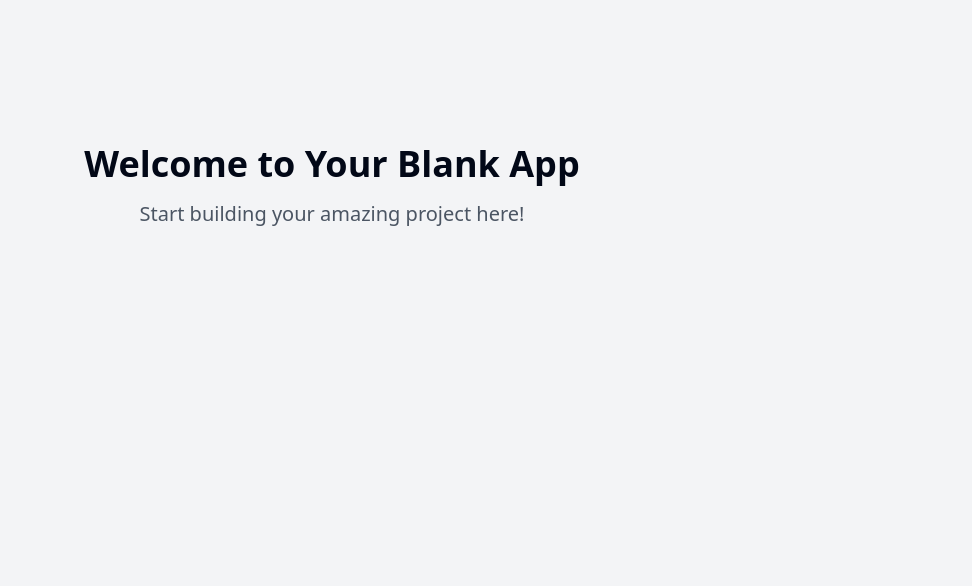
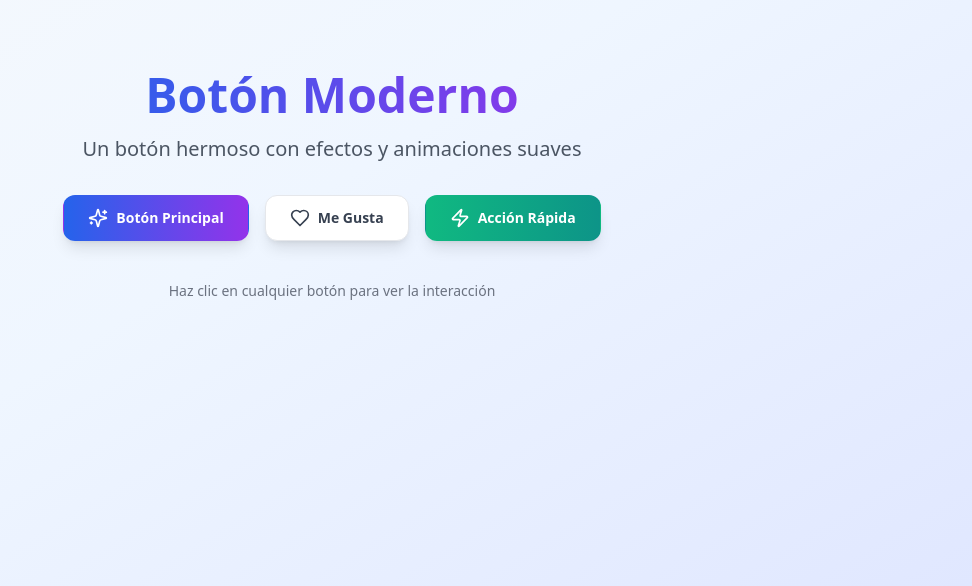
Before and after one commit to marianareyesgonzalez4/boton-magico-creador, a React (Vite) app: page / in a window 1280 px wide. Shown: the part 214-800 px from the top of the page, without its empty margins (308-1280 px from the left). Built offline with nearby package versions, Linux system fonts and the light colour scheme.

Commit message:
Add a button
Create a button element.

```diff
--- /dev/null
+++ b/src/components/ModernButton.tsx
@@ -0,0 +1,56 @@
+
+import React from "react";
+import { cn } from "@/lib/utils";
+
+interface ModernButtonProps {
+  children: React.ReactNode;
+  onClick?: () => void;
+  variant?: "primary" | "secondary" | "accent";
+  icon?: React.ReactNode;
+  disabled?: boolean;
+  className?: string;
+}
+
+export const ModernButton: React.FC<ModernButtonProps> = ({
+  children,
+  onClick,
+  variant = "primary",
+  icon,
+  disabled = false,
+  className,
+}) => {
+  const baseStyles = "relative group inline-flex items-center justify-center gap-2 px-6 py-3 font-semibold text-sm rounded-xl transition-all duration-300 ease-in-out transform hover:scale-105 active:scale-95 focus:outline-none focus:ring-4 focus:ring-opacity-50 disabled:opacity-50 disabled:cursor-not-allowed disabled:hover:scale-100 overflow-hidden";
+
+  const variantStyles = {
+    primary: "bg-gradient-to-r from-blue-600 to-purple-600 text-white shadow-lg hover:shadow-xl hover:shadow-blue-500/25 focus:ring-blue-500 border border-transparent",
+    secondary: "bg-white text-gray-700 shadow-lg hover:shadow-xl border border-gray-200 hover:border-gray-300 focus:ring-gray-500",
+    accent: "bg-gradient-to-r from-emerald-500 to-teal-600 text-white shadow-lg hover:shadow-xl hover:shadow-emerald-500/25 focus:ring-emerald-500 border border-transparent",
+  };
+
+  const handleClick = () => {
+    if (!disabled && onClick) {
+      onClick();
+    }
+  };
+
+  return (
+    <button
+      onClick={handleClick}
+      disabled={disabled}
+      className={cn(baseStyles, variantStyles[variant], className)}
+    >
+      {/* Efecto de brillo en hover */}
+      <div className="absolute inset-0 bg-gradient-to-r from-white/0 via-white/20 to-white/0 translate-x-[-100%] group-hover:translate-x-[100%] transition-transform duration-700 ease-in-out" />
+
+      {/* Contenido del botón */}
+      <div className="relative flex items-center gap-2">
+        {icon && (
+          <span className="transition-transform duration-200 group-hover:rotate-12">
+            {icon}
+          </span>
+        )}
+        <span>{children}</span>
+      </div>
+    </button>
+  );
+};
--- a/src/pages/Index.tsx
+++ b/src/pages/Index.tsx
@@ -1,11 +1,58 @@
-// Update this page (the content is just a fallback if you fail to update the page)
+
+import { Button } from "@/components/ui/button";
+import { ModernButton } from "@/components/ModernButton";
+import { Sparkles, Heart, Zap } from "lucide-react";
 
 const Index = () => {
+  const handleClick = () => {
+    console.log("¡Botón presionado!");
+  };
+
   return (
-    <div className="min-h-screen flex items-center justify-center bg-gray-100">
-      <div className="text-center">
-        <h1 className="text-4xl font-bold mb-4">Welcome to Your Blank App</h1>
-        <p className="text-xl text-gray-600">Start building your amazing project here!</p>
+    <div className="min-h-screen bg-gradient-to-br from-slate-50 via-blue-50 to-indigo-100 flex items-center justify-center p-8">
+      <div className="text-center space-y-8 max-w-2xl">
+        <div className="space-y-4">
+          <h1 className="text-5xl font-bold bg-gradient-to-r from-blue-600 to-purple-600 bg-clip-text text-transparent">
+            Botón Moderno
+          </h1>
+          <p className="text-xl text-gray-600">
+            Un botón hermoso con efectos y animaciones suaves
+          </p>
+        </div>
+
+        <div className="space-y-6">
+          <div className="flex flex-col sm:flex-row gap-4 justify-center items-center">
+            <ModernButton
+              onClick={handleClick}
+              variant="primary"
+              icon={<Sparkles className="w-5 h-5" />}
+            >
+              Botón Principal
+            </ModernButton>
+
+            <ModernButton
+              onClick={handleClick}
+              variant="secondary"
+              icon={<Heart className="w-5 h-5" />}
+            >
+              Me Gusta
+            </ModernButton>
+
+            <ModernButton
+              onClick={handleClick}
+              variant="accent"
+              icon={<Zap className="w-5 h-5" />}
+            >
+              Acción Rápida
+            </ModernButton>
+          </div>
+
+          <div className="pt-4">
+            <p className="text-sm text-gray-500">
+              Haz clic en cualquier botón para ver la interacción
+            </p>
+          </div>
+        </div>
       </div>
     </div>
   );
```
